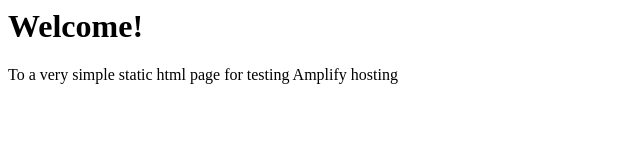
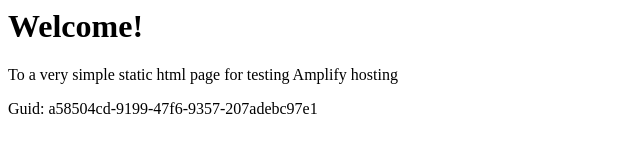
Before and after one commit to aws-aemilia-cmh/Github-PR-Commit-Integration-Test-DoNotTouch-Gith-OKSLNVO2-v1-preprod-us-east-2, a website: page src/index.html in a window 1280 px wide. Shown: the whole page, without its empty margins (0-640 px from the left). Drawn offline with Linux system fonts and the light colour scheme.

Commit message:
commit from integ tests

```diff
--- a/src/index.html
+++ b/src/index.html
@@ -1,3 +1,5 @@
+
+
 <html lang="en">
 
 <head>
@@ -10,6 +12,6 @@
 <body>
     <h1>Welcome!</h1>
     <p>To a very simple static html page for testing Amplify hosting</p>
-</body>
+    <p>Guid: a58504cd-9199-47f6-9357-207adebc97e1</p></body>
 
 </html>
```
